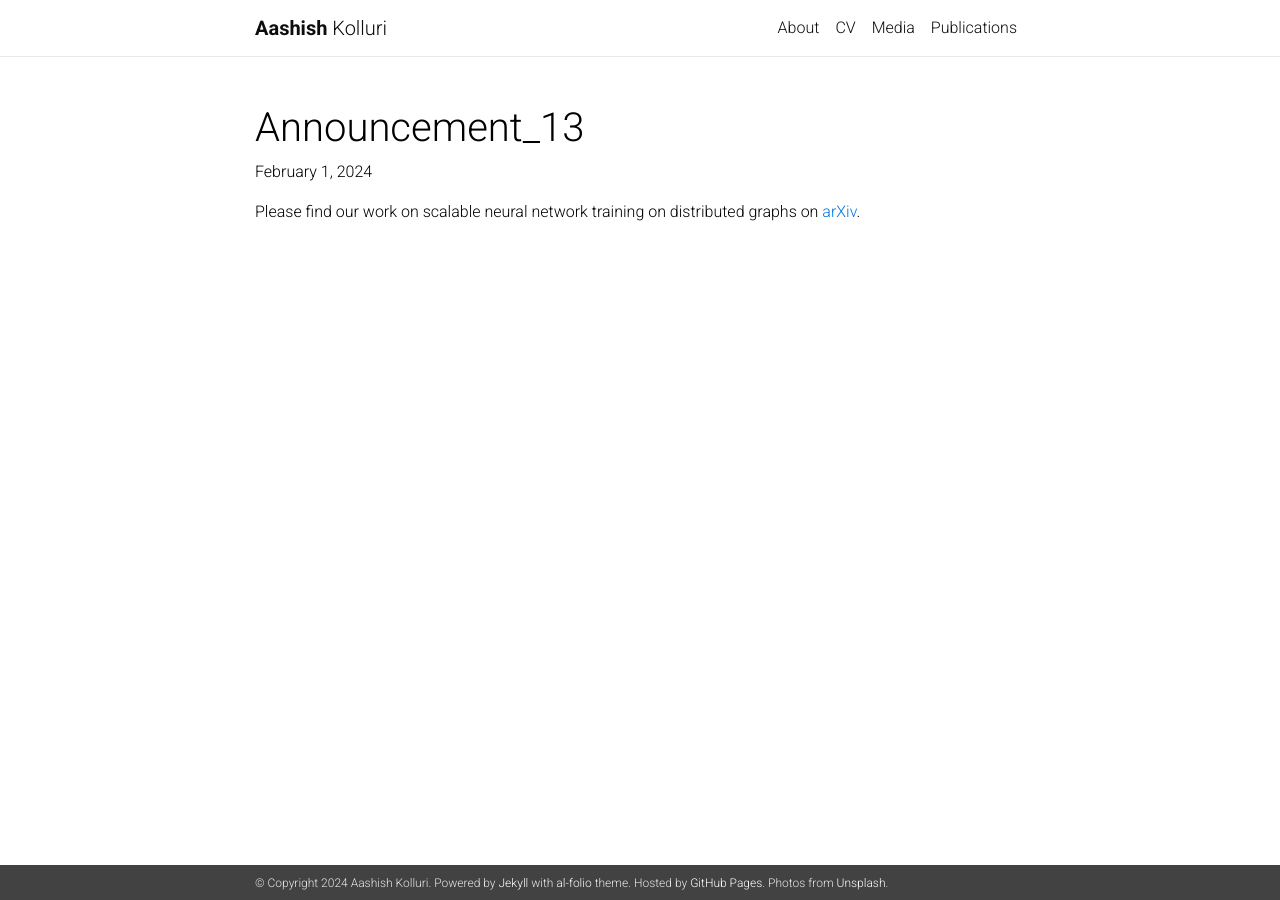
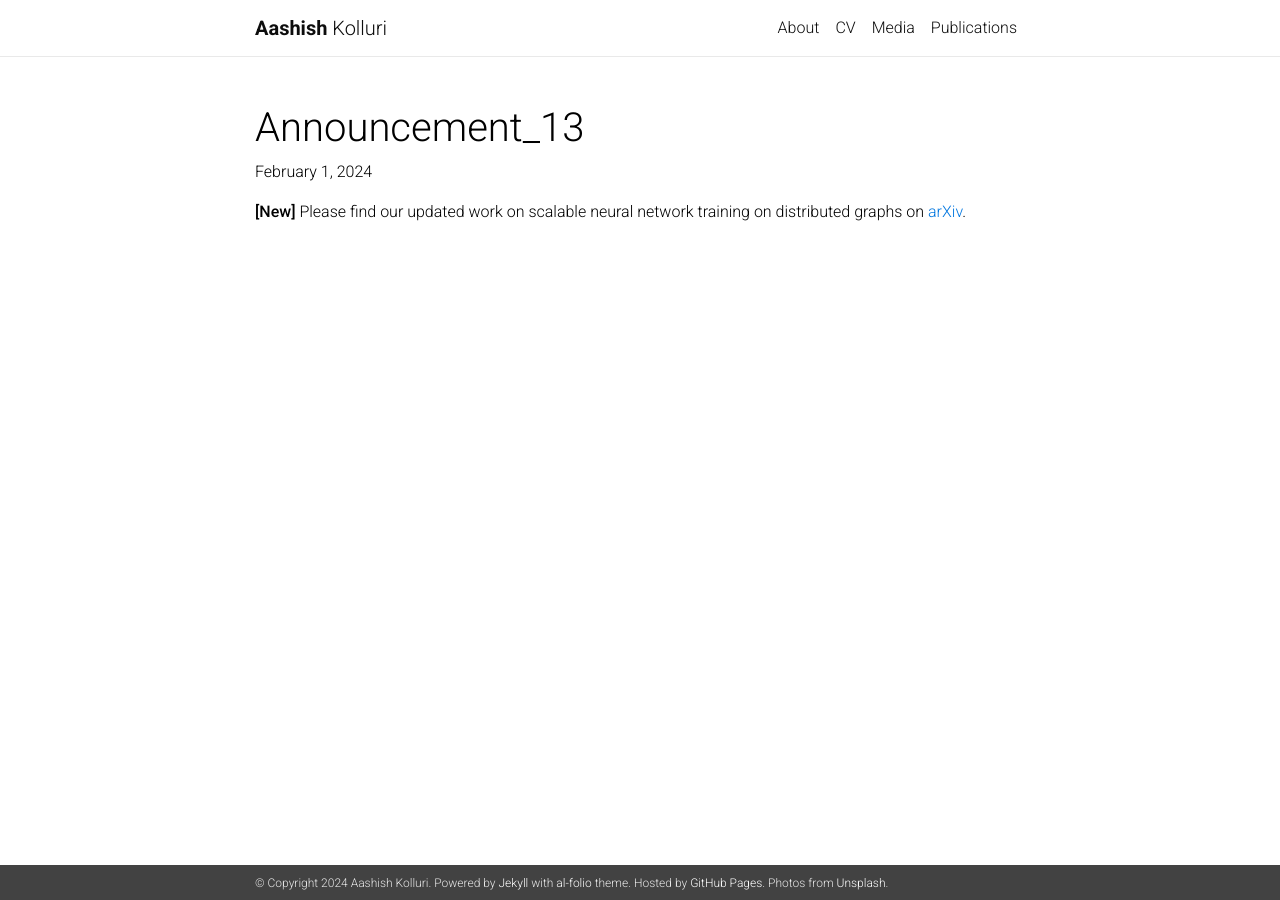
Before and after one commit to aashishkolluri/aashishkolluri.github.io, a Jekyll site: the page built from _news/announcement_13.md, in a window 1280 px wide. Built offline with Jekyll 4.4.1, drawn with Linux system fonts in a browser that asks for light colours; nearby versions of some CDN libraries; a style sheet for code colours, icons or effects is not loaded.

Commit message:
updated new paper

```diff
--- a/_news/announcement_13.md
+++ b/_news/announcement_13.md
@@ -4,4 +4,4 @@ date: 2024-02-01 12:00:00
 inline: true
 ---
 
-Please find our work on scalable neural network training on distributed graphs on [arXiv](https://arxiv.org/abs/2302.13053).
+**[New]**  Please find our updated work on scalable neural network training on distributed graphs on [arXiv](https://arxiv.org/abs/2302.13053).
```
Also changed, not shown: _news/announcement_9.md (deleted, +0 -7 lines).
